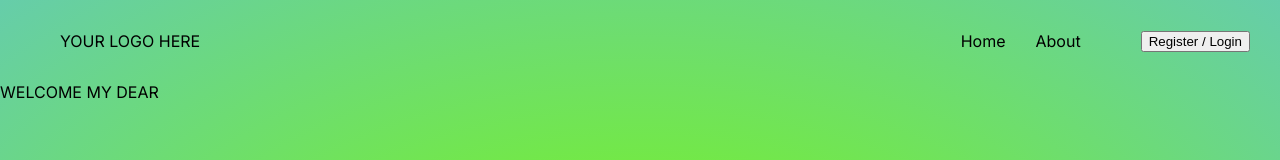
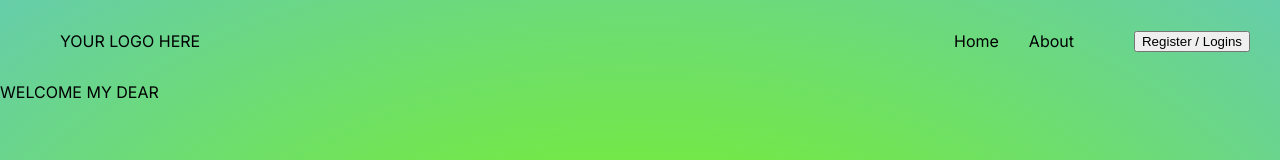
Before and after one commit to denisk13005/template_next_js_dk, a Next.js app: page / in a window 1280 px wide. Shown: the top 160 px of the page. Built offline with nearby package versions, Linux system fonts and the light colour scheme; no server answers.

Commit message:
test deploy

```diff
--- a/components/Header.tsx
+++ b/components/Header.tsx
@@ -31,7 +31,7 @@ export default function Header() {
             <Link href="/">Home</Link>
             <Link href="/about">About</Link>
             <Link href="/profile">
-              <button>Register / Login</button>
+              <button>Register / Logins</button>
             </Link>
           </div>
         )}
```
